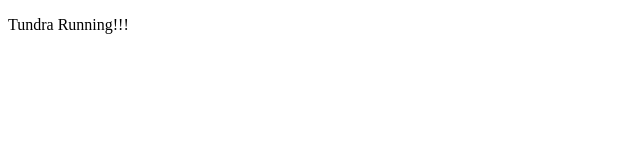
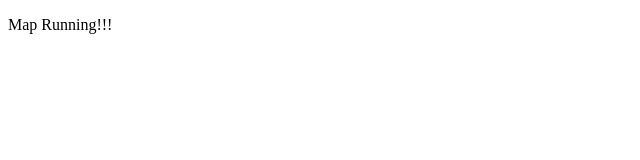
Before and after one commit to TundraRunning/map.tundrarunning.com, a plain HTML site: page index.html in a window 1280 px wide. Shown: the full height of the page, 0-640 px from the left. Drawn offline with Linux system fonts and the light colour scheme.

Commit message:
Update index.html

```diff
--- a/index.html
+++ b/index.html
@@ -24,7 +24,7 @@
 <body>
 
   <!-- Add your site or application content here -->
-  <p>Tundra Running!!!</p>
+  <p>Map Running!!!</p>
   <!-- <script src="js/vendor/modernizr-3.11.4.min.js"></script> -->
   <!-- <script src="js/app.js"></script> -->
 
```
